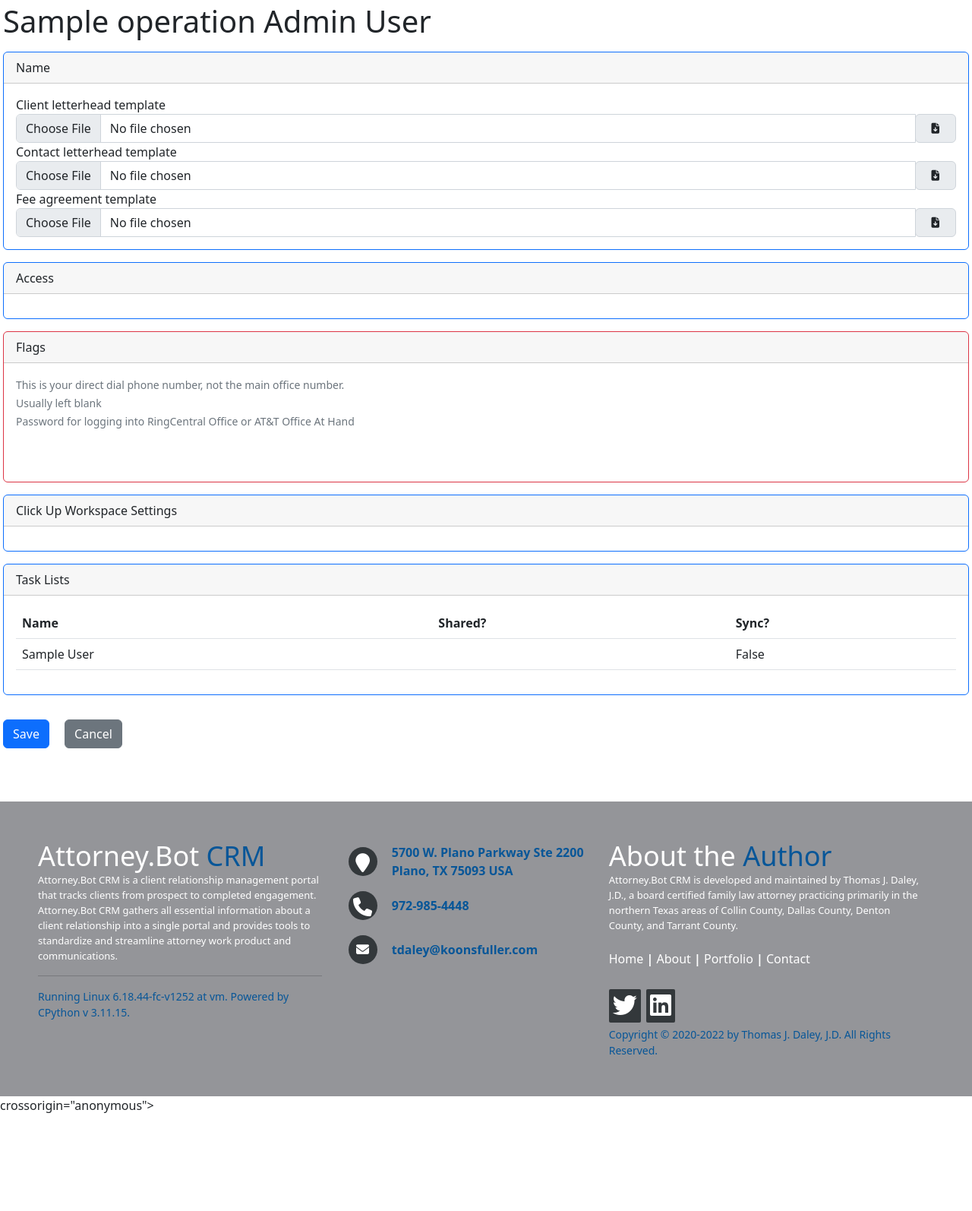
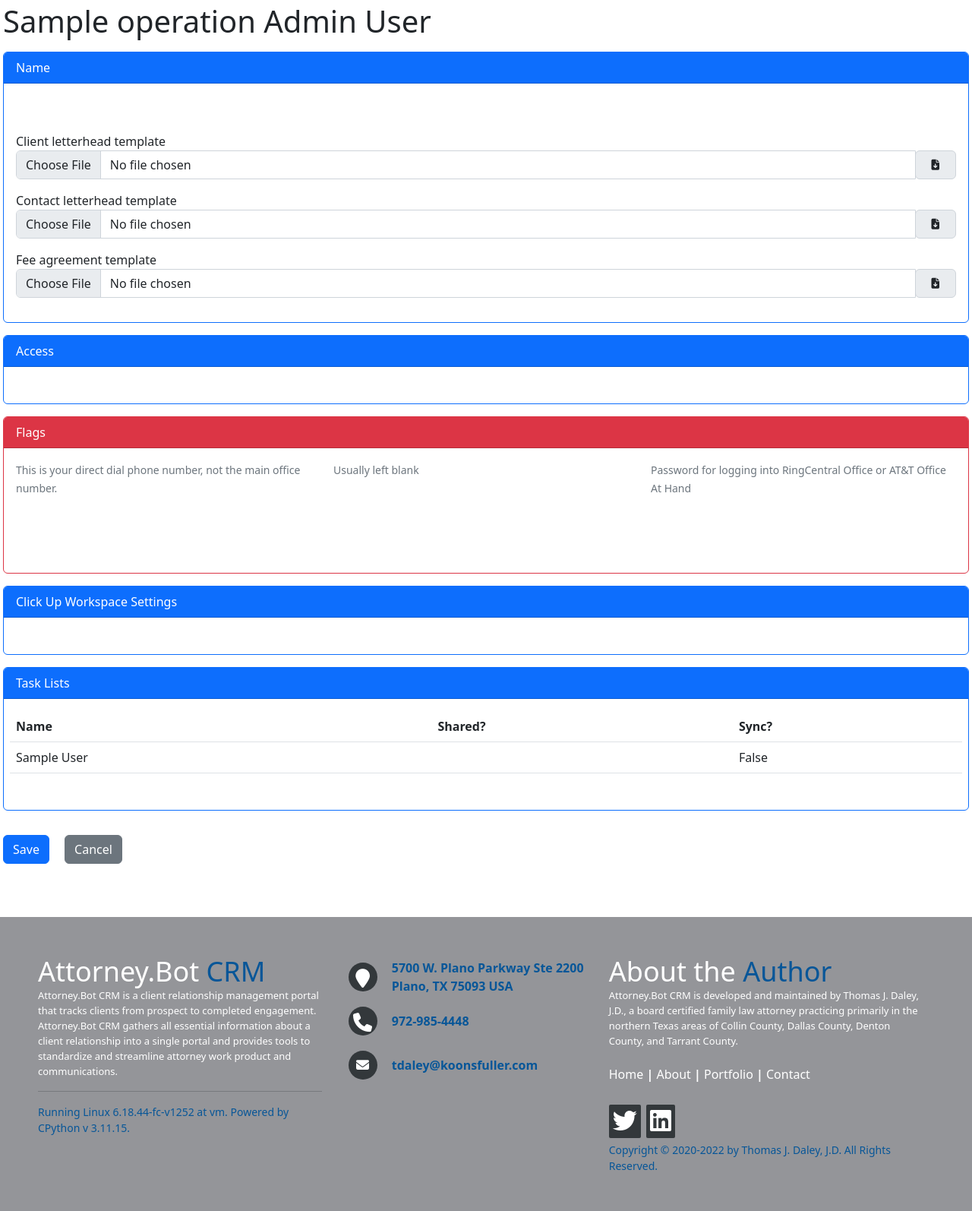
Before and after one commit to tjdaley/payment_redirect, a Flask app: template app/views/admin/templates/user.html in a window 1280 px wide. Shown: the part 90-1684 px from the top of the page at 76% size. Before the commit the page ends 1555 px from the top, so only its background shows below. Run offline with Flask 2, Linux system fonts and the light colour scheme; the template is opened without the code that fills it: values that come from a table or form of the project are taken from there, most other values are stand-ins (such as "Sample title", 1, 10 or a date in 2020); parts of the project's set-up code (start-up, migrations or seed data) failed here and were passed over; some libraries are stand-ins or nearby versions.

Commit message:
migrate to bootstrap 5

```diff
--- a/app/views/admin/templates/user.html
+++ b/app/views/admin/templates/user.html
@@ -1,34 +1,35 @@
 {% extends 'layout.html' %}
+{% set active_page = "users" %}
 {% block body %}
     <h1>{{operation}} Admin User</h1>
     {% from 'includes/_formhelpers.html' import render_field, render_checkbox %}
     <form method='POST' action="/admin/user/save/" enctype="multipart/form-data">
         <input type='hidden' name='_id' id='_id' value='{{user._id}}'>
         <div class="card border-primary my-3">
-            <div class="card-header alert-primary">Name</div>
+            <div class="card-header text-bg-primary">Name</div>
             <div class="card-body">
-                <div class="form-row">
-                    <div class="form-group col-md">
+                <div class="row g-3 mb-3">
+                    <div class="form-group col-md-4">
                         {{render_field(form.email, class_="form-control", value=user.email)}}
                     </div>
-                    <div class="form-group col-md">
+                    <div class="form-group col-md-4">
                         {{render_field(form.first_name, class_="form-control", value=user.first_name)}}
                     </div>
-                    <div class="form-group col-md">
+                    <div class="form-group col-md-4">
                         {{render_field(form.last_name, class_="form-control", value=user.last_name)}}
                     </div>
                 </div>
-                <div class="form-row">
-                    <div class="form-group col">
+                <div class="row g-3 mb-3">
+                    <div class="form-group col col-md-12">
                         {{render_field(form.default_access_list, class_="form-control", value=user.default_access_list)}}
                     </div>
                 </div>
-                <div class="form-row">
-                    <div class="form-group col">
+                <div class="row g-3 mb-3">
+                    <div class="form-group col col-md-12">
                         {{render_field(form.default_cc_list, class_="form-control", value=user.default_cc_list)}}
                     </div>
                 </div>
-                <div class="form-row">
+                <div class="row g-3 mb-3">
                     <div class="form-group col">
                         {{form.letterhead_template.label}}
                         <div class="input-group">
@@ -41,7 +42,7 @@
                         </div>
                     </div>
                 </div>
-                <div class="form-row">
+                <div class="row mb-3">
                     <div class="form-group col">
                         {{form.contact_letterhead_template.label}}
                         <div class="input-group">
@@ -55,7 +56,7 @@
                         </div>
                     </div>
                 </div>
-                <div class="form-row">
+                <div class="row mb-3">
                     <div class="form-group col">
                         {{form.fee_agreement.label}}
                         <div class="input-group">
@@ -73,9 +74,9 @@
         </div>
 
         <div class="card border-primary my-3">
-            <div class="card-header alert-primary">Access</div>
+            <div class="card-header text-bg-primary">Access</div>
             <div class="card-body">
-                <div class="form-row">
+                <div class="row g-3 mb-3">
                     <div class="form-group col-md">
                         {{render_field(form.groups, class_="form-control")}}
                     </div>
@@ -90,9 +91,9 @@
         </div>
 
         <div class="card border-danger my-3">
-            <div class="card-header alert-danger">Flags</div>
+            <div class="card-header text-bg-danger">Flags</div>
             <div class="card-body">
-                <div class="form-row">
+                <div class="row g-3 mb-3">
                     <div class="form-group col-md">
                         {{render_field(form.ring_central_username, class_="form-control", value=user.ring_central_username)}}
                         <small class="text-muted">This is your direct dial phone number, not the main office number.</small>
@@ -106,7 +107,7 @@
                         <small class="text-muted">Password for logging into RingCentral Office or AT&T Office At Hand</small>
                     </div>
                 </div>
-                <div class="form-row">
+                <div class="row g-3 mb-3">
                     <div class="form-group col-md">
                         {% if user.active_flag == 'Y' %}
                         {{render_checkbox(form.active_flag, value='Y', checked='Y')}}
@@ -128,9 +129,9 @@
         </div>
 
         <div class="card border-primary my-3">
-            <div class="card-header alert-primary">Click Up Workspace Settings</div>
+            <div class="card-header text-bg-primary">Click Up Workspace Settings</div>
             <div class="card-body">
-                <div class="form-row">
+                <div class="row g-3 mb-3">
                     <div class="form-group col">
                         {{form.click_up_team_name.label}}
                         <div class="input-group">
@@ -148,9 +149,9 @@
         </div>
 
         <div class="card border-primary my-3">
-            <div class="card-header alert-primary">Task Lists</div>
+            <div class="card-header text-bg-primary">Task Lists</div>
             <div class="card-body">
-                <div class="form-row">
+                <div class="row g-3 mb-3">
                     <table class="table">
                         <thead>
                             <tr>
--- a/app/views/admin/templates/users.html
+++ b/app/views/admin/templates/users.html
@@ -1,8 +1,10 @@
 {% extends 'layout.html' %}
 {% set active_page = "users" %}
 {% block body %}
-<span class="h1 my-3">Users</span><a class="btn btn-primary btn-sm float-right my-3" href="/admin/user/add/">ADD</a>
-<table class="table table-sm">
+<span class="h1 my-3">Users</span><a class="btn btn-primary btn-sm float-end my-3" href="/admin/user/add/">
+    <i class="fa fa-plus"></i>
+</a>
+<table class="table table-sm  table-hover">
     <tr>
         <th>User Name</th>
         <th>Email</th>
--- a/app/views/crm/templates/crm/contact.html
+++ b/app/views/crm/templates/crm/contact.html
@@ -1,4 +1,5 @@
 {% extends 'layout.html' %}
+{% set active_page="contacts" %}
 {% block body %}
 <h1>{{operation}} Contact</h1>
 {% from 'includes/_formhelpers.html' import render_field %}
```
Also changed, not shown: app/views/admin/templates/global_settings.html (+4 -4 lines).
